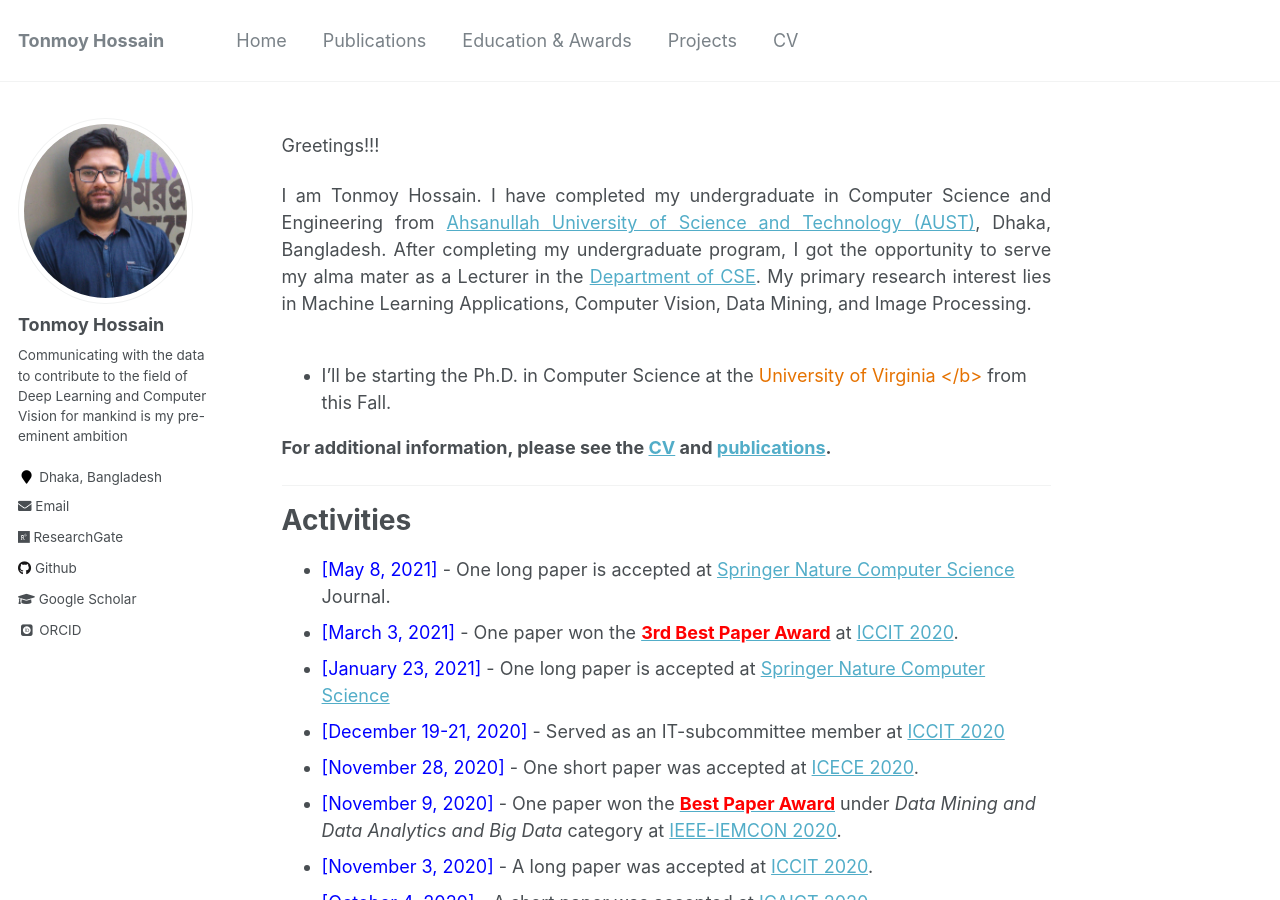
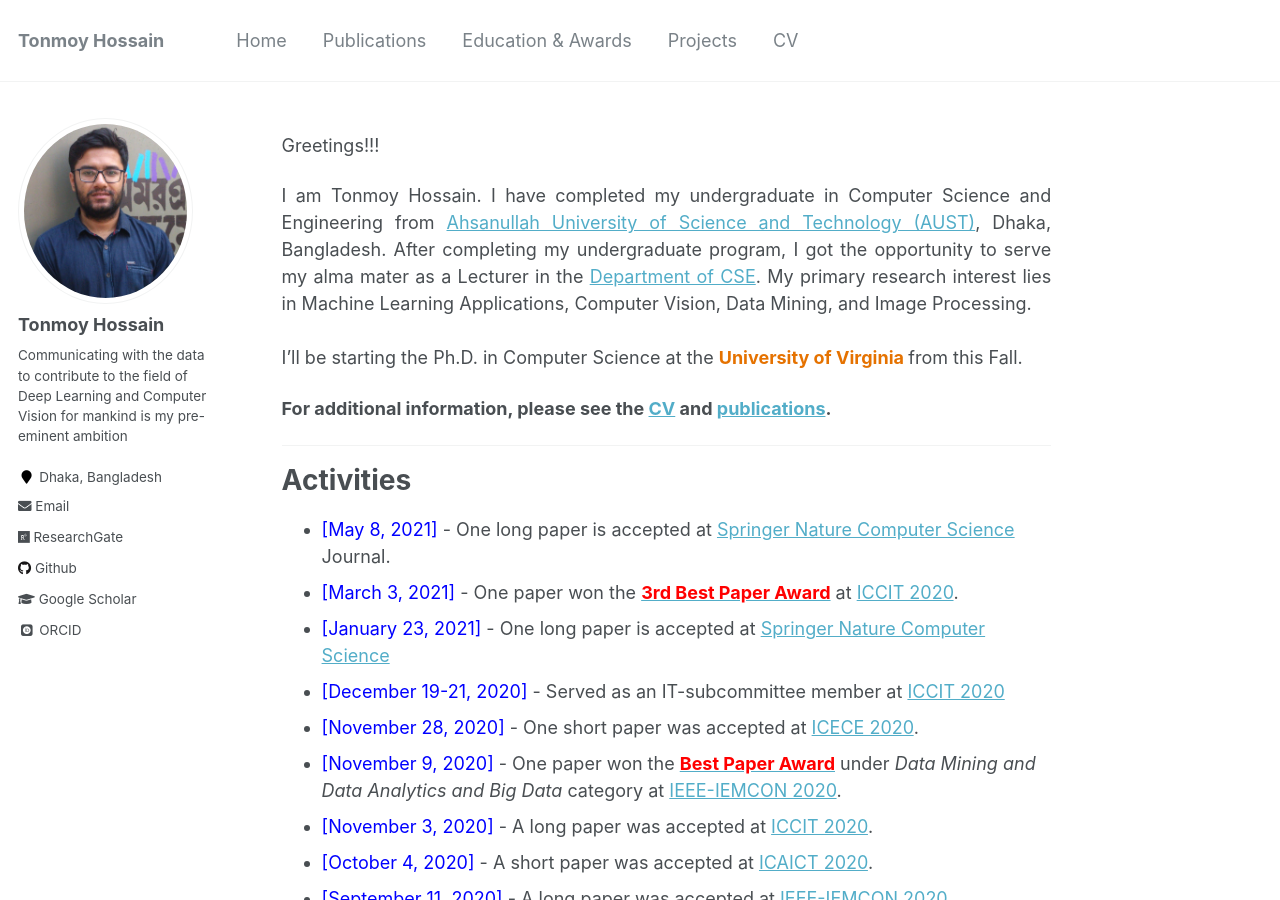
Before and after one commit to shaeekh/shaeekh.github.io, a Jekyll site: the page built from _pages/about.md, in a window 1280 px wide and 900 px high. Built offline with Jekyll 4.4.1, drawn with Linux system fonts in a browser that asks for light colours; some web fonts are replaced.

Commit message:
Update about.md

```diff
--- a/_pages/about.md
+++ b/_pages/about.md
@@ -14,7 +14,7 @@ Greetings!!!
 
 I am Tonmoy Hossain. I have completed my undergraduate in Computer Science and Engineering from <a href="http://aust.edu/">Ahsanullah University of Science and Technology (AUST)</a>, Dhaka, Bangladesh. After completing my undergraduate program, I got the opportunity to serve my alma mater as a Lecturer in the <a href="https://www.aust.edu/cse">Department of CSE</a>. My primary research interest lies in Machine Learning Applications, Computer Vision, Data Mining, and Image Processing.<br /><br /></div>
 
-* I’ll be starting the Ph.D. in Computer Science at the <span style="color:#E57200"> University of Virginia </b></span> from this Fall. <br />
+I’ll be starting the Ph.D. in Computer Science at the <span style="color:#E57200"><b> University of Virginia </b></span> from this Fall. <br />
 
 
 **For additional information, please see the [CV](https://tonmoy-hossain.github.io/cv/) and [publications](https://tonmoy-hossain.github.io/publications/).**
```
